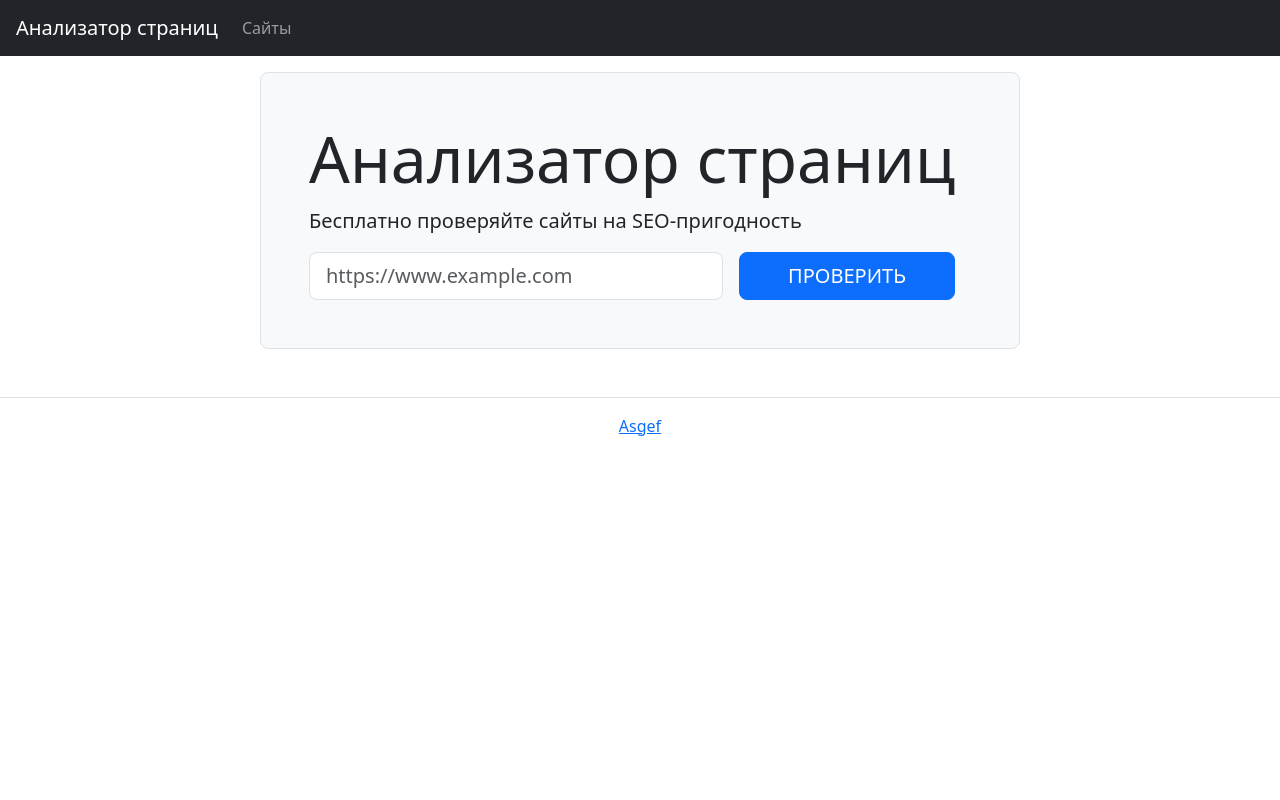
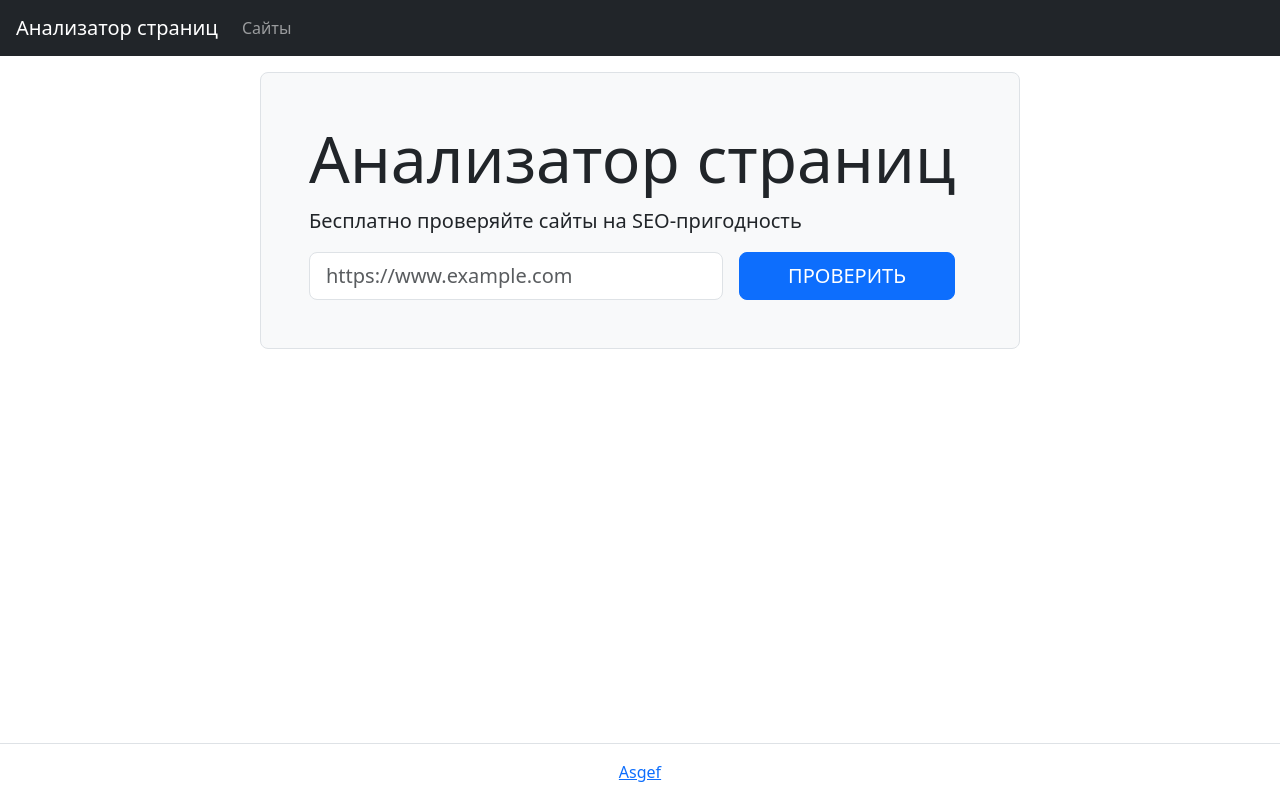
Before and after one commit to Asgef/python-project-83, a Flask app: page / in a window 1280 px wide. Run offline with Flask 3, Linux system fonts and the light colour scheme.

Commit message:
Fix layout.html

```diff
--- a/page_analyzer/templates/layout.html
+++ b/page_analyzer/templates/layout.html
@@ -8,7 +8,8 @@
         <link href="https://cdn.jsdelivr.net/npm/bootstrap@5.3.3/dist/css/bootstrap.min.css" rel="stylesheet" integrity="sha384-QWTKZyjpPEjISv5WaRU9OFeRpok6YctnYmDr5pNlyT2bRjXh0JMhjY6hW+ALEwIH" crossorigin="anonymous">
         <link rel="stylesheet" href="styles/app.css">
     </head>
-<body>
+
+    <body class="min-vh-100 d-flex flex-column">
         <header class="flex-shrink-0">
             <nav class="navbar navbar-expand-md navbar-dark bg-dark px-3">
                 <a class="navbar-brand" href="/">Анализатор страниц</a>
```
Lines whose indentation alone changed are shown as unchanged.
